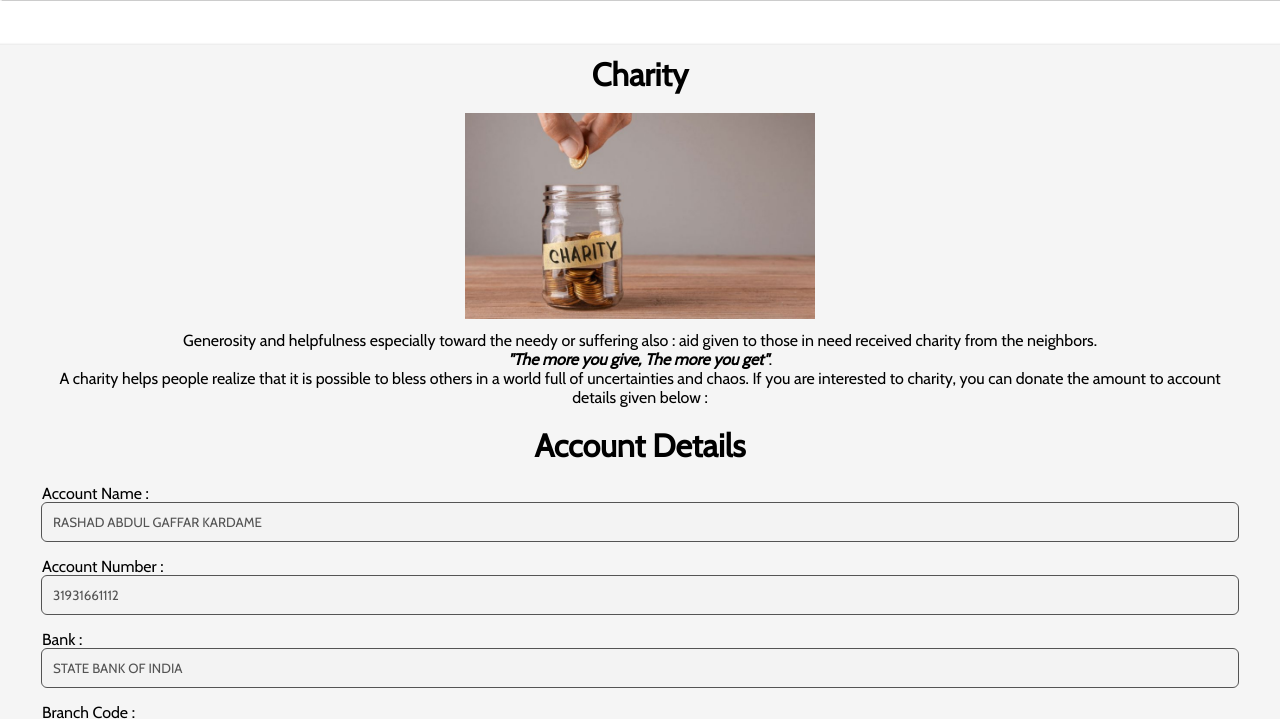
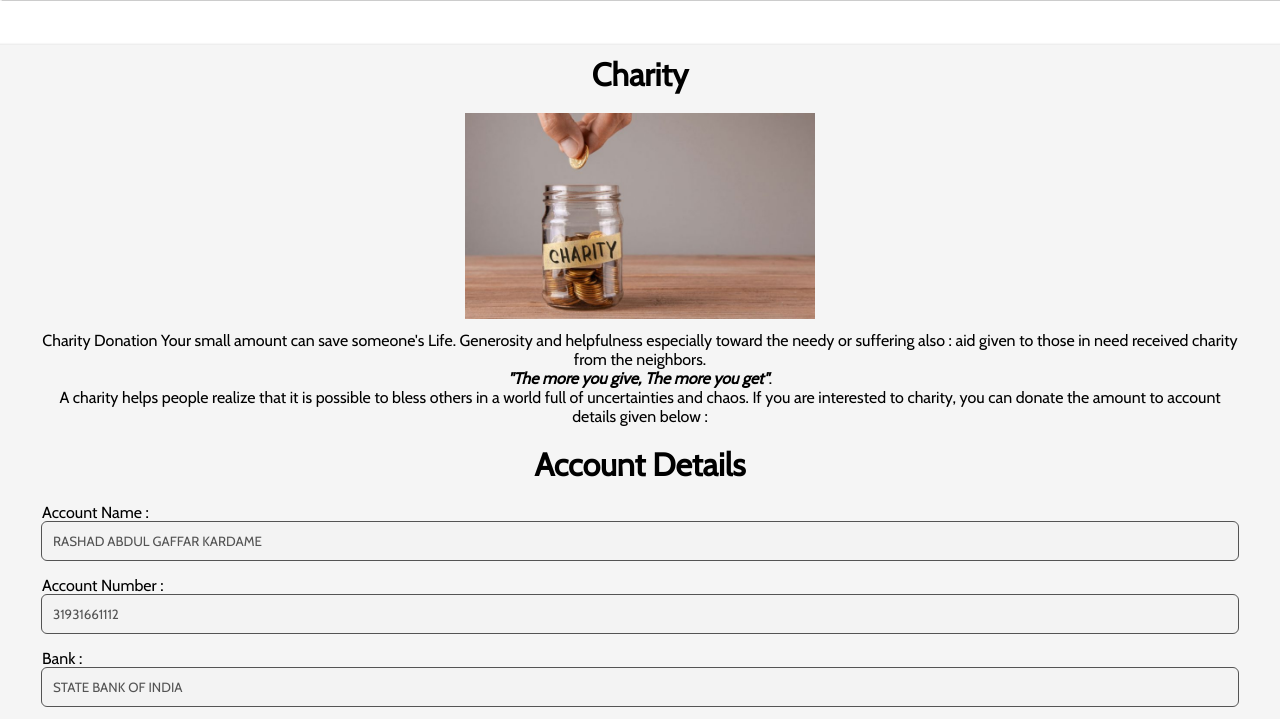
Before and after one commit to AnonCoderymous/ChairtyGroupShwriwardhan, a plain HTML site: page index.html in a window 1280 px wide. Shown: the part 63-782 px from the top of the page. Drawn offline with nearby package versions, Linux system fonts and the light colour scheme.

Commit message:
Update index.html

```diff
--- a/index.html
+++ b/index.html
@@ -22,6 +22,7 @@
 		<div class="image">
 			<img src="charity.jpg" alt="Chairty">
 			<div class="text">
+				Charity Donation Your small amount can save someone's Life.
 				Generosity and helpfulness especially toward the needy or suffering also : aid given to those in need received charity from the neighbors. <br/><em><b>"The more you give, The more you get"</b></em>. <br/>A charity helps people realize that it is possible to bless others in a world full of uncertainties and chaos. If you are interested to charity, you can donate the amount to account details given below :
 				<br/><br/>
 				<div class="account-details">
```
